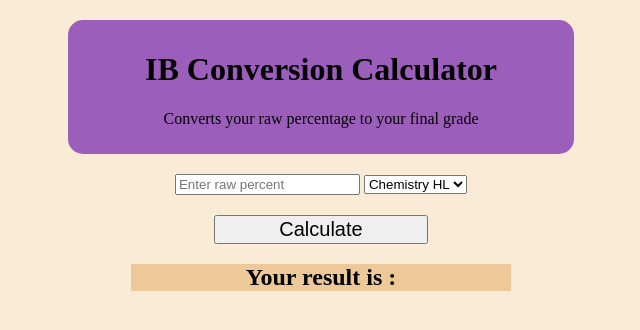
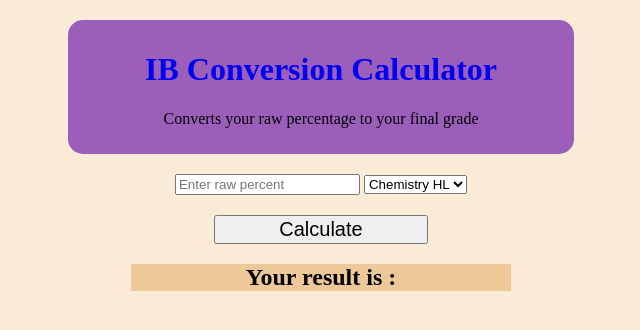
Before and after one commit to JasonEl1/IB-conversion-calculator, a plain HTML site: page conversionCalc.html in a window 1280 px wide. Shown: the whole page, without its empty margins (319-959 px from the left). Drawn offline with Linux system fonts and the light colour scheme.

Commit message:
Add link to title

```diff
--- a/conversionCalc.css
+++ b/conversionCalc.css
@@ -36,6 +36,7 @@
 
 #Cbutton {
 
+    text-align: center;
     font-size: 20px;
     width:17%;
 
--- a/conversionCalc.html
+++ b/conversionCalc.html
@@ -9,7 +9,7 @@
 <body>
 
     <div class="title">
-        <h1>IB Conversion Calculator</h1>
+        <h1><a href="https://github.com/MTN73/IB-conversion-calculator" style="text-decoration: none;">IB Conversion Calculator</a></h1>
         <p>Converts your raw percentage to your final grade</p>
     </div>
 
```
